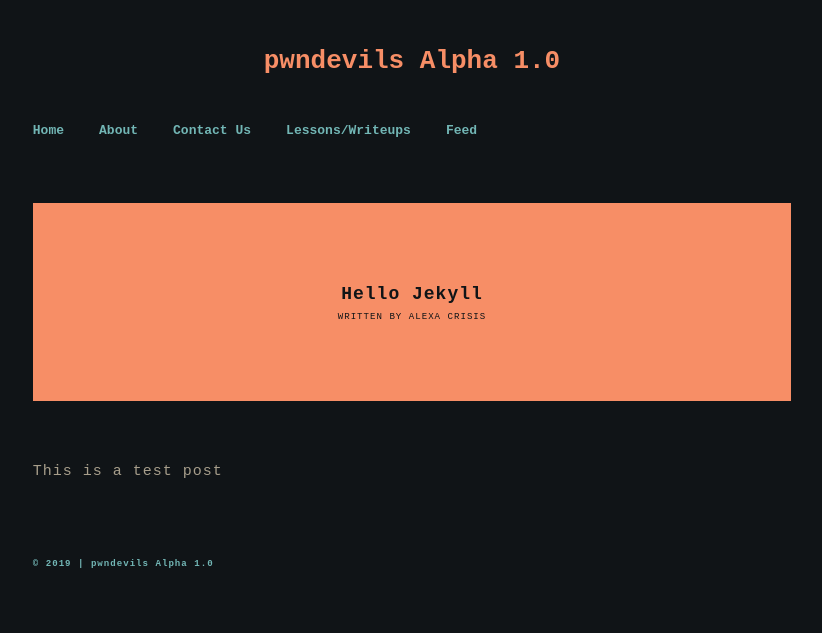
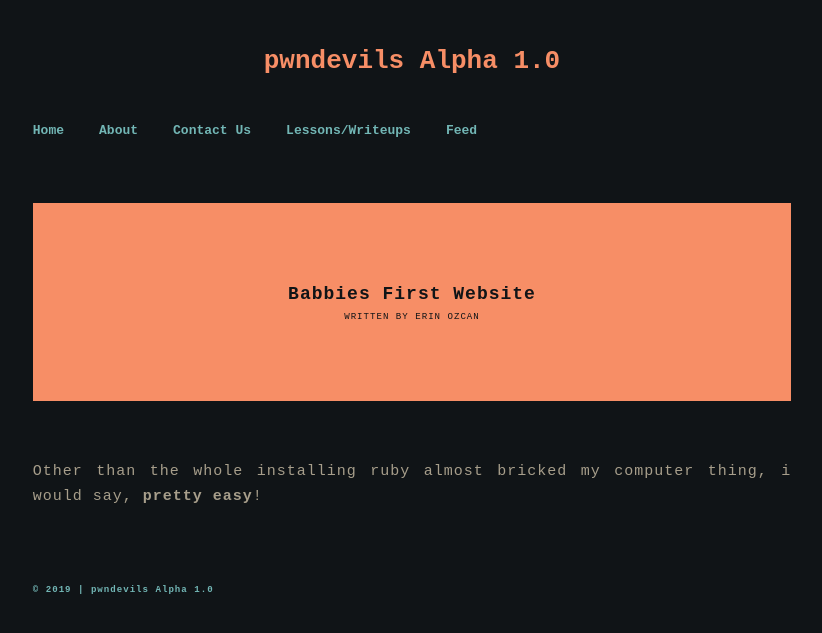
Before and after one commit to edaganis-eboz/edaganis-eboz.github.io, a Jekyll site: the page built from all_collections/_posts/2020-10-10-test.md, in a window 1280 px wide. Shown: the top 633 px of the page, without its empty margins (228-1050 px from the left). Built offline with Jekyll 4.4.1, drawn with Linux system fonts in a browser that asks for light colours.

Commit message:
Smol commit

```diff
--- a/all_collections/_posts/2020-10-10-test.md
+++ b/all_collections/_posts/2020-10-10-test.md
@@ -1,11 +1,11 @@
 ---
 layout: post
-title: Hello Jekyll
+title: Babbies First Website
 date: 2018-10-09
 tag: Jekyll
-author: Alexa Crisis
+author: Erin Ozcan
 categories: ["Jekyll"]
 ---
 
 
-This is a test post
+Other than the whole installing ruby almost bricked my computer thing, i would say, **pretty easy**!
```
